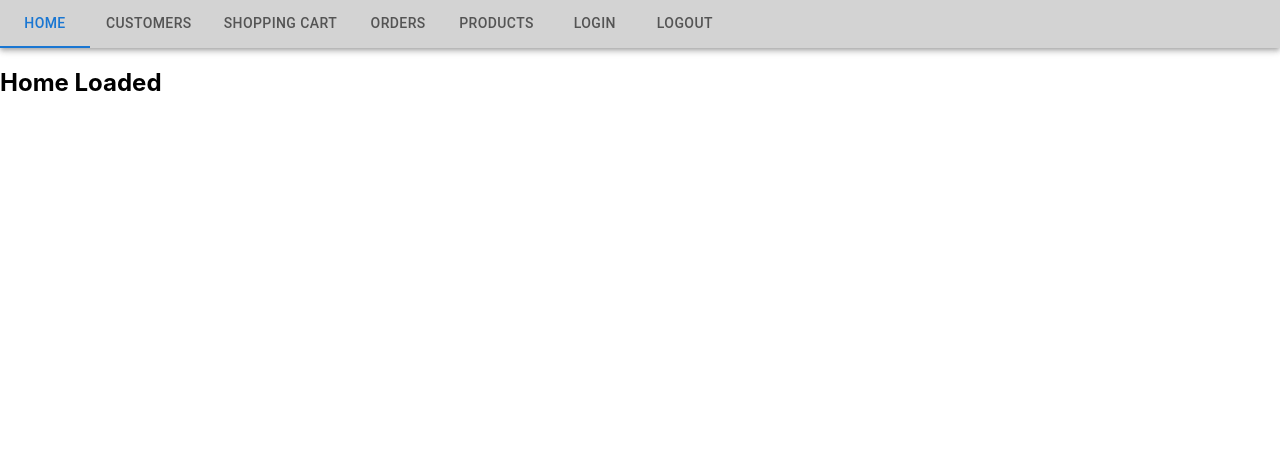
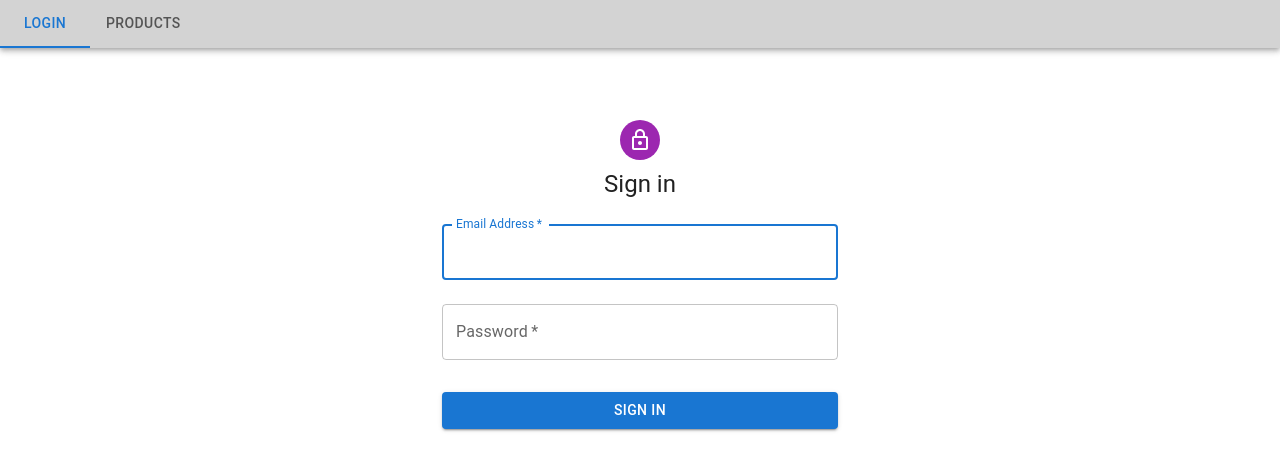
Before and after one commit to Java50exc/react-application, a React (Create React App) app: page /login in a window 1280 px wide. Before the commit this address led to /. Shown: the top 470 px of the page. Built offline with nearby package versions, Linux system fonts and the light colour scheme.

Commit message:
hw-39 final

```diff
--- a/src/App.tsx
+++ b/src/App.tsx
@@ -1,7 +1,5 @@
-
-import React, { ReactNode } from 'react';
+import React, { ReactNode, useEffect, useState } from 'react';
 import { BrowserRouter, Routes, Route } from 'react-router-dom';
-
 import './App.css';
 import { Bread } from './components/pages/Bread';
 import { Customers } from './components/pages/Customers';
@@ -13,18 +11,29 @@ import { ShoppingCart } from './components/pages/ShoppingCart';
 import { routes } from './config/layout-config'
 import { routesProduct } from './config/products-config';
 import { NavigatorDesktop } from './components/navigators/NavigatorDesktop';
-
 import { Login } from './components/pages/Login';
 import { Logout } from './components/pages/Logout';
+import { useSelector } from 'react-redux';
+import { UserAccount } from './model/UserAccount';
+import { RouteType } from './model/RouteType';
 
 function App() {
+     const { authUser } = useSelector<any, UserAccount>(state => state.auth);
+     const [curRoutes, setRoutes] = useState(getRoutes(routes));
 
+     useEffect(() => { setRoutes(getRoutes(routes)) }, [authUser]);
 
+     function getRoutes(routes: RouteType[]): RouteType[] {
+          return routes.filter(r => r.always ||
+               (authUser && r.authenticated) ||
+               (authUser.includes("admin") && r.admin) ||
+               (!authUser && r.no_authenticated));
+     }
 
      return <BrowserRouter>
           <Routes>
-               <Route path='/' element={<NavigatorDesktop routes={routes} />}>
-                    <Route index element={<Home />} />
+               <Route path='/' element={<NavigatorDesktop routes={curRoutes} />}>
+                    <Route element={<Home />} />
                     <Route path='customers' element={<Customers />} />
                     <Route path='orders' element={<Orders />} />
                     <Route path='shoppingcart' element={<ShoppingCart />} />
--- a/src/components/forms/LoginForm.tsx
+++ b/src/components/forms/LoginForm.tsx
@@ -8,25 +8,21 @@ import LockOutlinedIcon from '@mui/icons-material/LockOutlined';
 import TextField from "@mui/material/TextField";
 import Button from "@mui/material/Button";
 import { LoginData } from "../../model/LoginData";
-import { useDispatch, useSelector } from "react-redux";
-import { UserAccount } from "../../model/UserAccount";
-import { useRef } from "react";
+import { useRef, useState } from "react";
 
-type Props = {submitFn: (loginData: LoginData) => void }
-
-
+type Props = {submitFn: (loginData: LoginData) => string }
 
 export const LoginForm: React.FC<Props> = ({submitFn}) => {
     const userField = useRef<HTMLInputElement>(null);
     const passField = useRef<HTMLInputElement>(null);
-
-
+    const [errMsg, setMsg] = useState("");
 
     const handleSubmit = (event: React.FormEvent<HTMLFormElement>): void => {
         event.preventDefault();
         const data = new FormData(event.currentTarget);
 
-        submitFn({email: data.get('email') as string, password: data.get('password') as string});
+         setMsg(submitFn({email: data.get('email') as string, password: data.get('password') as string}));
+
 
         if (userField.current && passField.current) {
             userField.current.value ="";
@@ -46,6 +42,7 @@ export const LoginForm: React.FC<Props> = ({submitFn}) => {
 
                     <Typography component="h1" variant="h5">Sign in</Typography>
 
+
                     <Box component="form" onSubmit={handleSubmit} noValidate sx={{ mt: 1 }}>
                         <TextField margin="normal" required fullWidth id="email" inputRef={userField}
                             label="Email Address" name="email" autoComplete="email" autoFocus />
@@ -53,6 +50,11 @@ export const LoginForm: React.FC<Props> = ({submitFn}) => {
                             label="Password" type="password" id="password" autoComplete="current-password" />
                         <Button type="submit" fullWidth variant="contained" sx={{ mt: 3, mb: 2 }}>Sign In</Button>
                     </Box>
+
+                    <Typography component="h1" variant="h5">{errMsg}</Typography>
+
+
+
                 </Box>
             </Container>
         </ThemeProvider>
--- a/src/components/navigators/NavigatorDesktop.tsx
+++ b/src/components/navigators/NavigatorDesktop.tsx
@@ -10,21 +10,24 @@ export type Props = {
 }
 export const NavigatorDesktop: React.FC<Props> = ({ subnav, routes }) => {
   const { authUser, authPassword } = useSelector<any, UserAccount>(state => state.auth);
-
   const [value, setValue] = React.useState(0);
   const navigate = useNavigate();
+
   useEffect(() => {
     navigate(routes[0].path)
-  }, [])
+    setValue(0);
+  }, [routes])
+
   const handleChange = (event: any, newValue: number) => {
     setValue(newValue);
   };
+
   function getTabs(): ReactNode {
-    return routes.map((route, index) => <Tab key={index} component={Link}
-      to={route.path} label={route.label} />
+    return routes.map((route, index) =>
+      <Tab key={index} component={Link} to={route.path}
+        label={route.label + (route.label == 'Logout' ? ` [${authUser}]` : "")} />)
+  }
 
-    )
-  }
   return <Box sx={{}}>
     <AppBar sx={{ backgroundColor: "lightgray", position: "relative" }}>
       <Tabs value={value} onChange={handleChange}>
--- a/src/components/pages/Login.tsx
+++ b/src/components/pages/Login.tsx
@@ -1,5 +1,4 @@
-import { useSelector, useDispatch } from "react-redux";
-import { UserAccount } from "../../model/UserAccount";
+import { useDispatch } from "react-redux";
 import { LoginForm } from "../forms/LoginForm";
 import { LoginData } from "../../model/LoginData";
 import { authActions } from "../../redux/authSlice";
@@ -9,12 +8,15 @@ export const Login:React.FC = () => {
 
     const dispatch = useDispatch();
 
-    const handleSubmit = (loginData: LoginData): void  => {
-        dispatch(authActions.login({user: loginData.email, password: loginData.password}));
+    const handleSubmit = (loginData: LoginData): string  => {
+        try {
+            dispatch(authActions.login({user: loginData.email, password: loginData.password}));
+        } catch (e) {
+            return "Wrong password"
+        }
+        return "";
+
     }
-
-
-
 
     return <LoginForm submitFn={handleSubmit} />
 }
--- a/src/components/pages/Logout.tsx
+++ b/src/components/pages/Logout.tsx
@@ -2,14 +2,9 @@ import Button from "@mui/material/Button"
 import { useDispatch } from "react-redux"
 import { authActions } from "../../redux/authSlice"
 
-
 export const Logout: React.FC = () => {
     const dispatch = useDispatch();
+    dispatch(authActions.logout());
 
-    const logout = () => {
-
-        dispatch(authActions.logout());
-    }
-
-    return <Button onClick={logout} variant="contained" href="/">Logout</Button>
+    return <></>
 }
--- a/src/config/layout-config.ts
+++ b/src/config/layout-config.ts
@@ -5,7 +5,7 @@ export const routes: RouteType[] = [
     {path: '/customers', label: 'Customers', admin: true},
     {path: '/shoppingcart', label: 'Shopping Cart', authenticated: true},
     {path: '/orders', label: 'Orders', authenticated: true},
+    {path: '/login', label: 'Login', no_authenticated: true},
     {path: '/products', label: 'Products', always: true},
-    {path: '/login', label: 'Login', no_authenticated: true},
     {path: '/logout', label: 'Logout', authenticated: true}
 ]
--- a/src/redux/authSlice.ts
+++ b/src/redux/authSlice.ts
@@ -8,8 +8,12 @@ const authSlice = createSlice({
     name: "auth",
     reducers: {
         login: (state, data) => {
+            if (data.payload.password !== "123") {
+                throw 'wrong pass';
+            }
             state.authUser = data.payload.user;
             state.authPassword = data.payload.password;
+
         },
         logout: (state) => {
             state.authUser = "";
```
